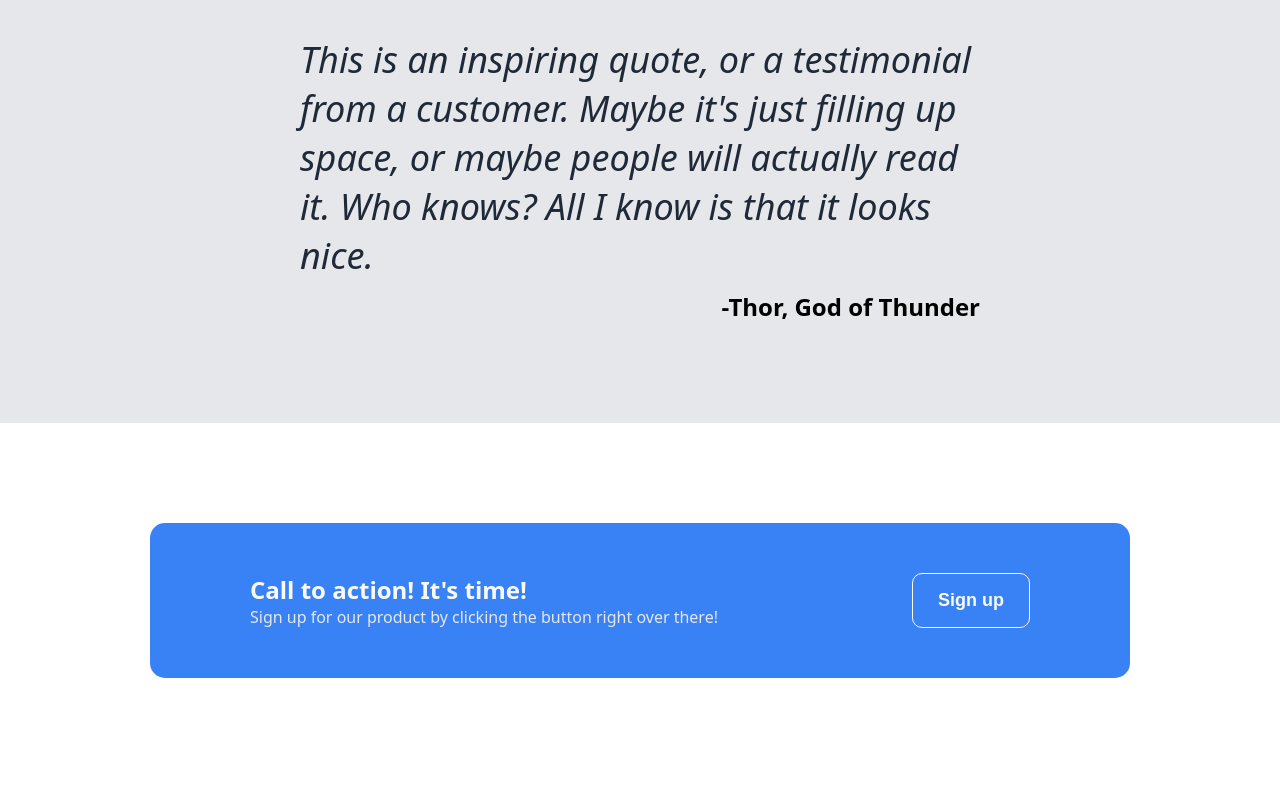
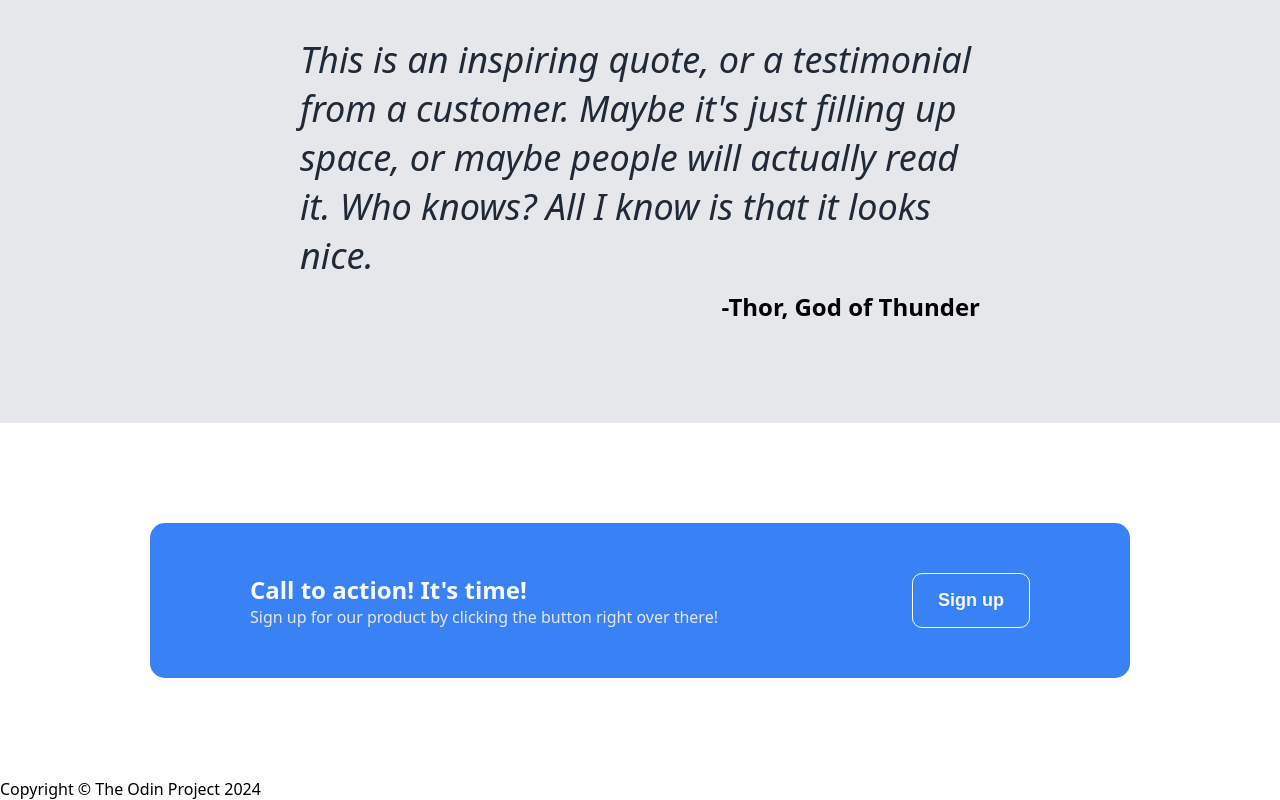
Before and after one commit to zyppton/landing-page, a plain HTML site: page index.html in a window 1280 px wide. Shown: the part 1038-1838 px from the top of the page. Before the commit the page ends 1816 px from the top, so only its background shows below. Drawn offline with Linux system fonts and the light colour scheme.

Commit message:
footer HTML done

```diff
--- a/index.html
+++ b/index.html
@@ -55,5 +55,9 @@
         </div>
         <button class="cta-button">Sign up</button>
     </div>
+    <div class="footer">
+        <div class="footer-text">Copyright © The Odin Project 2024</div>
+
+    </div>
 </body>
 </html>
```
